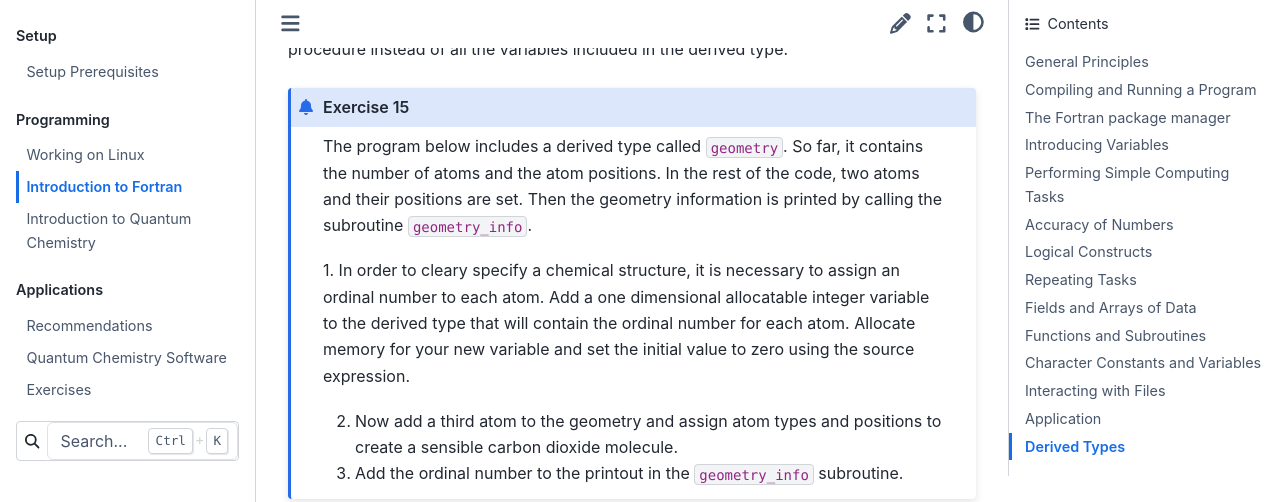
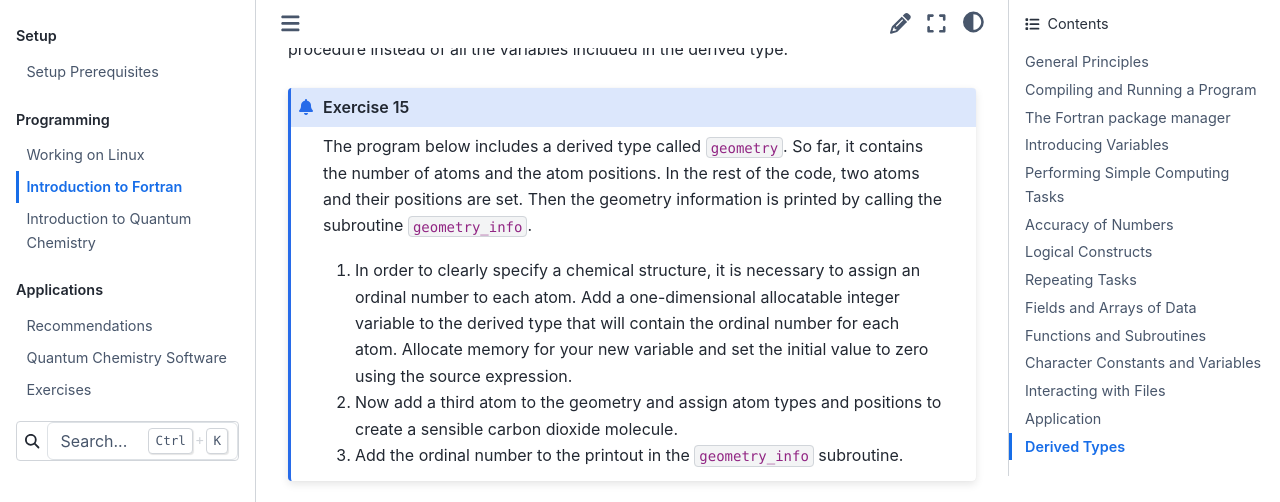
Before and after one commit to grimme-lab/qc2-teaching, a Sphinx documentation site: the page built from doc/programming.rst, in a window 1280 px wide and 900 px high, scrolled down 22921 px, cut to the strip 0-502 px from the top of the window. Built offline with Sphinx 7.4.7 and the Sphinx Book theme 1.1.4, drawn with Linux system fonts in a browser that asks for light colours.

Commit message:
Correct typos and indentation in derived-type part

```diff
--- a/doc/programming.rst
+++ b/doc/programming.rst
@@ -1361,17 +1361,15 @@ Another advantage of using derived types is that you only need to pass one varia
 
 .. admonition:: Exercise 15
 
-  The program below includes a derived type called ``geometry``. So far, it contains
-  the number of atoms and the atom positions.
-  In the rest of the code, two atoms and their positions are set. Then the geometry information is printed by calling the subroutine ``geometry_info``.
+   The program below includes a derived type called ``geometry``. So far, it contains
+   the number of atoms and the atom positions.
+   In the rest of the code, two atoms and their positions are set. Then the geometry information is printed by calling the subroutine ``geometry_info``.
 
-  1. In order to cleary specify a chemical structure, it is necessary to assign an ordinal number to each atom.
-  Add a one dimensional allocatable integer variable to the derived type that will contain the ordinal number for each atom.
-  Allocate memory for your new variable and set the initial value to zero using the source expression.
-
-  2. Now add a third atom to the geometry and assign atom types and positions to create a sensible carbon dioxide molecule.
-
-  3. Add the ordinal number to the printout in the ``geometry_info`` subroutine.
+   1. In order to clearly specify a chemical structure, it is necessary to assign an ordinal number to each atom.
+      Add a one-dimensional allocatable integer variable to the derived type that will contain the ordinal number for each atom.
+      Allocate memory for your new variable and set the initial value to zero using the source expression.
+   2. Now add a third atom to the geometry and assign atom types and positions to create a sensible carbon dioxide molecule.
+   3. Add the ordinal number to the printout in the ``geometry_info`` subroutine.
 
 .. literalinclude:: src/derived_types.f90
    :language: fortran
```
